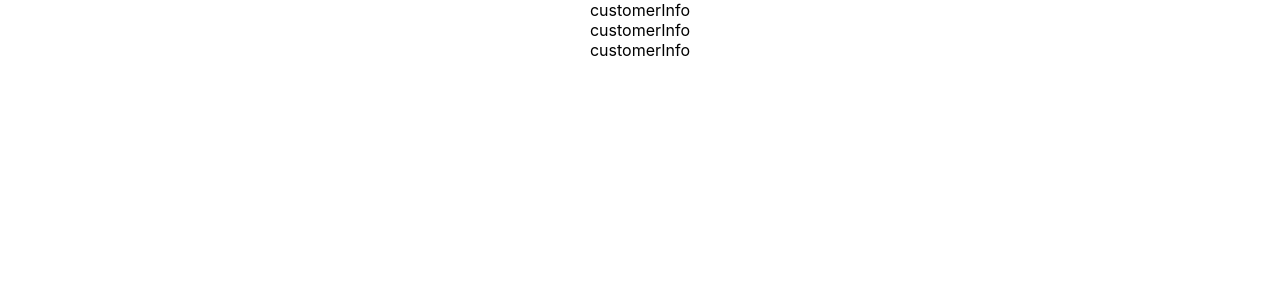
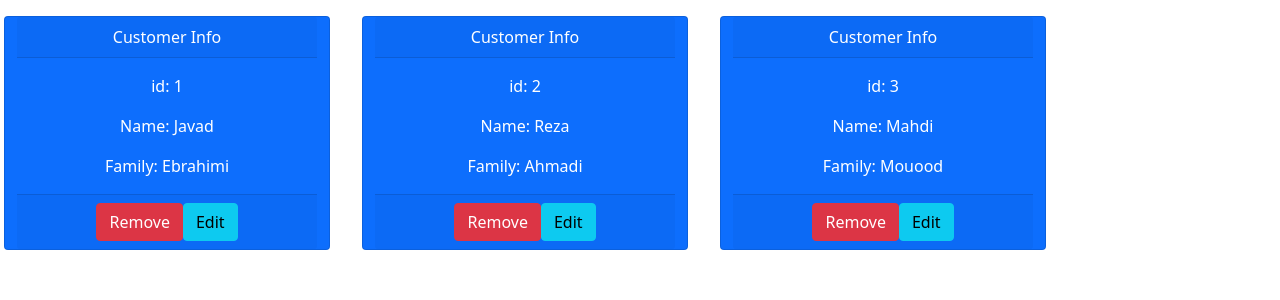
Before and after one commit to javadebrahimi68/sample02, a React (Create React App) app: page / in a window 1280 px wide. Shown: the top 300 px of the page. Built offline with nearby package versions, Linux system fonts and the light colour scheme.

Commit message:
custoemr remove

```diff
--- a/src/App.css
+++ b/src/App.css
@@ -1,3 +1,4 @@
+@import 'bootstrap';
 .App {
   text-align: center;
 }
--- a/src/App.js
+++ b/src/App.js
@@ -1,6 +1,7 @@
 import logo from './logo.svg';
 import './App.css';
 import { Customers } from './customer/customers';
+import 'bootstrap';
 
 function App() {
   return (
--- a/src/customer/customerInfo.js
+++ b/src/customer/customerInfo.js
@@ -1,7 +1,24 @@
 import React from 'react'
 
-export const CustomerInfo = () => {
+export const CustomerInfo = ({person,remove}) => {
+const [name,setName]=React.useState(person.name);
+const [family,setFamily]=React.useState(person.family);
+const [editMode,setEditMode]=React.useState(person.editMode);
   return (
-    <div>customerInfo</div>
+
+    <div className="card text-white bg-primary m-3 col-md-3 "
+  >
+    <div className="card-header">Customer Info</div>
+    <div className="card-body ">
+
+      <p className="card-text">id: {person.id}</p>
+      <p className="card-text">Name: {person.name}</p>
+      <p className="card-text">Family: {person.family}</p>
+    </div>
+    <div className='card-footer'>
+        <button className='btn btn-danger' onClick={()=>remove(person.id)}>Remove</button>
+        <button  className='btn btn-info'>Edit </button>
+    </div>
+  </div>
   )
 }
--- a/src/customer/customers.js
+++ b/src/customer/customers.js
@@ -1,14 +1,28 @@
 import React from 'react';
-import { CustomerInfo}  from './customerInfo';
-const initialPerson = [{ id: 1, name: 'Javad', family: 'Ebrahimi' },
-{ id: 2, name: 'Reza', family: 'Ahmadi' },
-{ id: 3, name: 'Mahdi', family: 'Mouood' }]
+import { CustomerInfo } from './customerInfo';
+const initialPerson = [
+    { id: 1, name: 'Javad', family: 'Ebrahimi', editMode: false },
+    { id: 2, name: 'Reza', family: 'Ahmadi', editMode: false },
+    { id: 3, name: 'Mahdi', family: 'Mouood', editMode: false }
+]
 export const Customers = () => {
     const [person, setPerson] = React.useState(initialPerson);
+    const removeCustomer = (id) => {
+        const temp = person.filter(c => c.id != id);
+        if (window.confirm('Are you Sure ?')) {
+            setPerson(temp);
+        }
+    }
     return (
         <div className='row'>
             {person.map((item) => (
-               <CustomerInfo person={item} key={item.id}/>
+                item.editMode ?
+
+
+                    <div key={item.id}>{item.editMode}</div>
+                    :
+                    <CustomerInfo person={item} key={item.id}
+                        remove={removeCustomer} />
             ))}
         </div>
     )
--- a/src/index.js
+++ b/src/index.js
@@ -3,7 +3,7 @@ import ReactDOM from 'react-dom';
 import './index.css';
 import App from './App';
 import reportWebVitals from './reportWebVitals';
-
+import 'bootstrap';
 ReactDOM.render(
   <React.StrictMode>
     <App />
```
